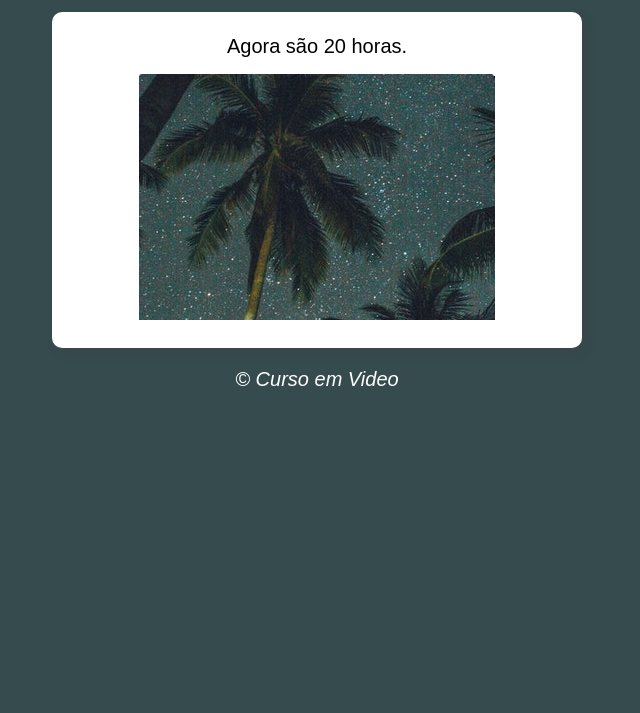
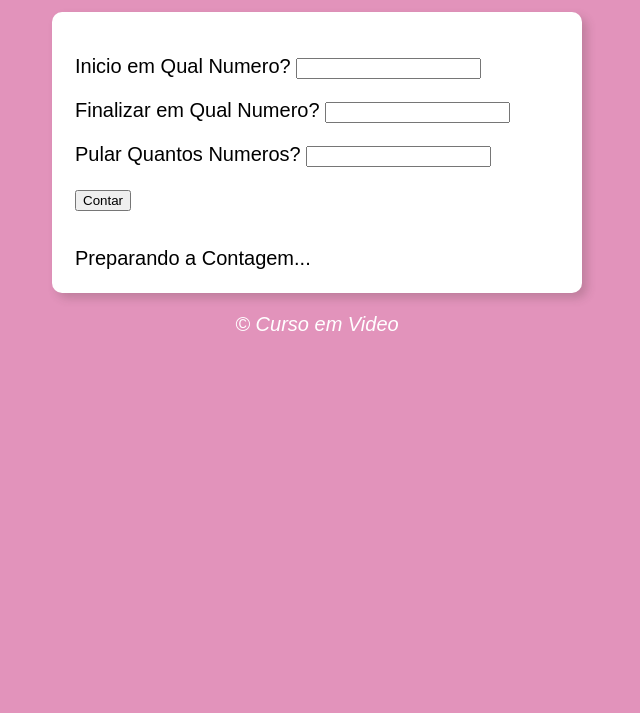
Before and after one commit to IsadoraVanderlan/simple-counter, a plain HTML site: page modelo.html in a window 1280 px wide. Shown: the part 87-800 px from the top of the page, without its empty margins (323-963 px from the left). Drawn offline with Linux system fonts and the light colour scheme.

Commit message:
Contador

```diff
--- a/estilo.css
+++ b/estilo.css
@@ -1,5 +1,5 @@
 body{
-    background-color: rgb(205, 171, 236);
+    background-color: rgb(226, 147, 187);
     font: normal 15pt arial;
 }
 
@@ -20,7 +20,7 @@ section{
 }
 
 div{
-    text-align: center;
+
     padding: 8px;
 }
 
--- a/modelo.html
+++ b/modelo.html
@@ -4,21 +4,24 @@
     <meta charset="UTF-8">
     <meta http-equiv="X-UA-Compatible" content="IE=edge">
     <meta name="viewport" content="width=device-width, initial-scale=1.0">
-    <title>Hora do Dia</title>
+    <title>Super Contador</title>
     <link rel="stylesheet" href="estilo.css">
 </head>
 <body >
-    <body onload= "carregar()" >
+    <body>
     <header>
-        <h1>Hora do Dia</h1>
+        <h1>Vamos Contar</h1>
     </header>
 
     <section>
-        <div id="msg">
-            msg
+        <div id="dados">
+            <p>Inicio em Qual Numero? <input type="number" name="inicio" id="txti"></p>
+            <p>Finalizar em Qual Numero? <input type="number" name="fim" id="txtf"></p>
+            <p>Pular Quantos Numeros? <input type="number" name="passo" id="txtp"></p>
+            <p><input type="button" value="Contar" onclick="contar()"></p>
         </div>
-        <div id="foto">
-            <img id='imagem'src="manha.png" alt="Foto do Dia">
+        <div id="res">
+            Preparando a Contagem...
         </div>
     </section>
 
--- a/script.js
+++ b/script.js
@@ -1,21 +1,34 @@
-function carregar(){
-    var msg = window.document.getElementById('msg')
-    var foto = window.document.querySelector('img#imagem')
-    var data = new Date()
-    var hora = data.getHours()
-    //var hora  = 16 //PARA TESTAR OS HORARIOS
-    msg.innerHTML = `Agora são ${hora} horas.`
-    if (hora >= 0 && hora < 12) { //Manha
-        foto.src = 'manha.png'
-        window.document.body.style.background = '#fdcfaf'
+function contar() {
+    let ini = document.getElementById('txti')
+    let fim = document.getElementById('txtf')
+    let passo = document.getElementById('txtp')
+    let res = document.getElementById('res')
+
+    if (ini.value.length == 0 || fim.value.length == 0 || passo.value.length == 0) {
+            res.innerHTML = 'Impossivel Contar!'
+            window.alert('[ERRO] Falta dados!')
+    } else {
+        res.innerHTML = 'Contando: <br>'
+        let i = Number(ini.value)
+        let f = Number(fim.value)
+        let p = Number(passo.value)
+
+        if(p <= 0){
+            window.alert('Passo invalido! Considerando o PASSO 1')
+            p = 1 //Caso o valor seja negativo ele vai considerar como 1
+        }
+
+        if(i < f) {
+            //CONTAGEM CRESCENTE
+            for(let c = i; c <= f; c += p) {
+                res.innerHTML += ` ${c} \u{1F449} `
+            }
+        }else {
+            //CONTAGEM DECRESCENTE
+            for(let c = i; c >= f; c -= p) {
+                res.innerHTML += ` ${c} \u{1F449} `
+            }
+            res.innerHTML += `\u{1F3c1}`
+        }
     }
-    else if (hora >= 12 && hora <= 18){ //Tarde
-        foto.src = 'tarde.png'
-        document.body.style.background = '#8b4c2c'
-    }
-    else { //Noite
-        foto.src = 'noite.png'
-        document.body.style.background = '#354b4e'
-    }
-
 }
```
Also changed, not shown: manha.png (deleted), noite.png (deleted), tarde.png (deleted), 3 other files.
